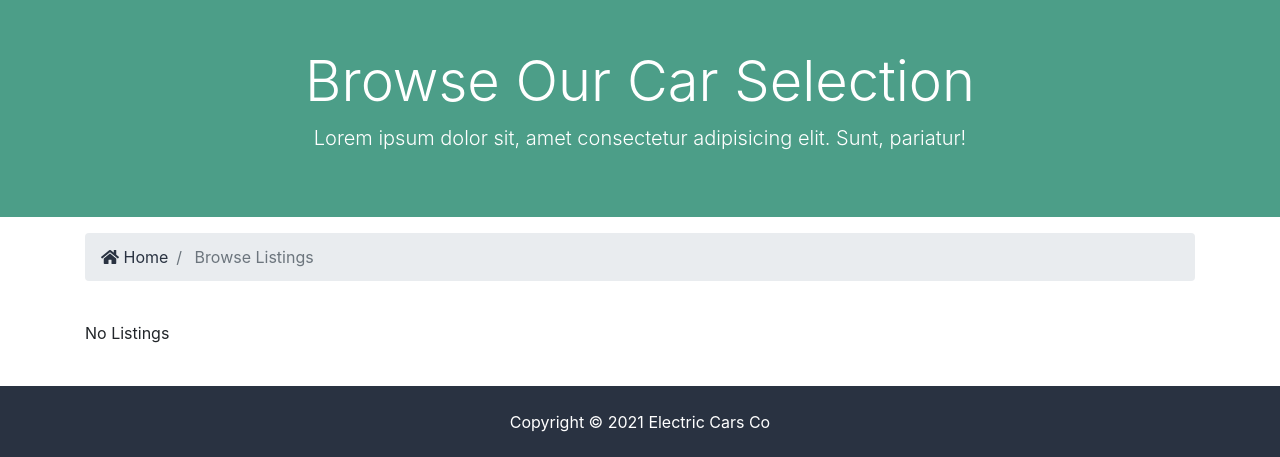
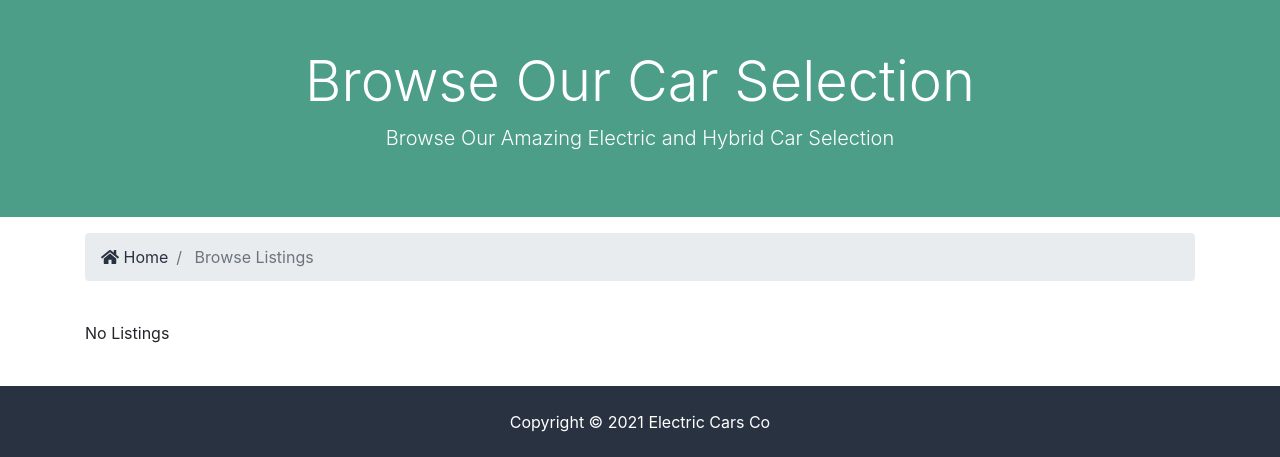
Before and after one commit to Olayemi-apps/electric-cars-co, a Django app: page /listings/ in a window 1280 px wide. Shown: the part 128-585 px from the top of the page. Run offline with Django 3.2, Linux system fonts and the light colour scheme; data that the repository does not hold is empty; some libraries are stand-ins or nearby versions.

Commit message:
Update to the listings file

```diff
--- a/templates/listings/listings.html
+++ b/templates/listings/listings.html
@@ -10,7 +10,7 @@
         <div class="row text-center">
             <div class="col-md-12">
                 <h1 class="display-4">Browse Our Car Selection</h1>
-                <p class="lead">Lorem ipsum dolor sit, amet consectetur adipisicing elit. Sunt, pariatur!</p>
+                <p class="lead">Browse Our Amazing Electric and Hybrid Car Selection</p>
             </div>
         </div>
     </div>
```
